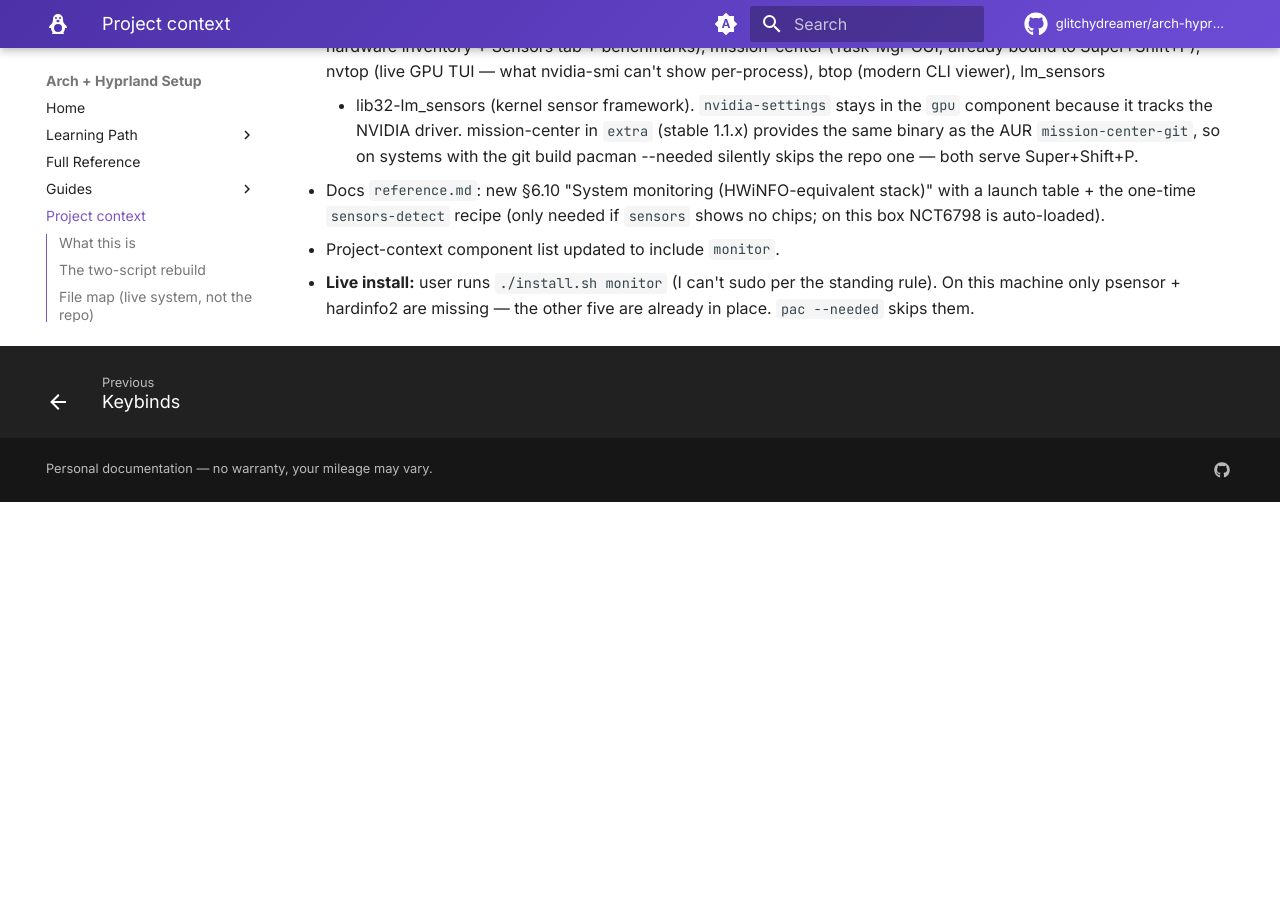
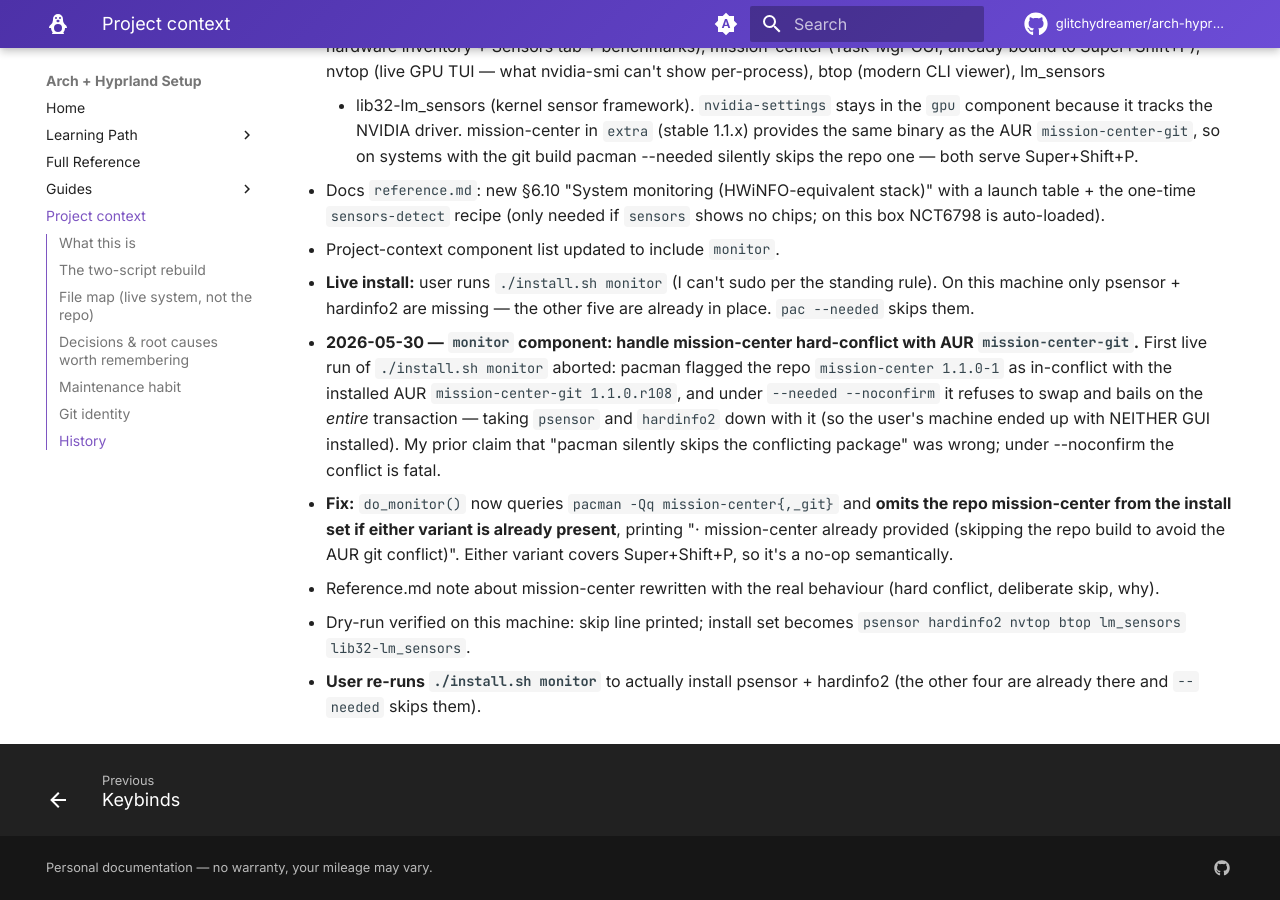
Before and after one commit to glitchydreamer/arch-hyprland-setup, an MkDocs documentation site: the page built from docs/project-context.md, in a window 1280 px wide and 900 px high, scrolled down 11898 px. Built offline with MkDocs 1.6.1 and Material for MkDocs 9.7.7, drawn with Linux system fonts in a browser that asks for light colours; comment, search, counter and statistics services are not loaded; before the commit the page ends 12400 px from its top, so only the background shows below that.

Commit message:
fix(monitor): skip mission-center when -git variant is installed
First live run of `./install.sh monitor` aborted with:

  :: mission-center-1.1.0-1 and mission-center-git-1.1.0.r108...
     are in conflict. Remove mission-center-git? [y/N]
  error: unresolvable package conflicts detected

Under --needed --noconfirm pacman refuses to silently swap the AUR
git build for the repo stable, so the *entire* transaction bails —
taking psensor + hardinfo2 down with mission-center. My earlier
"pacman will skip it" note in reference.md was wrong; the conflict
is fatal under --noconfirm.

do_monitor() now queries pacman for either mission-center or
mission-center-git before adding the repo name to the install set:

  if pacman -Qq mission-center >/dev/null 2>&1 \
     || pacman -Qq mission-center-git >/dev/null 2>&1; then
      say "    · mission-center already provided (skipping ...)"
  else
      pkgs+=(mission-center)
  fi

Either variant covers Super+Shift+P, so this is a no-op semantically.
Reference.md note rewritten with the real behavior. Dry-run verified:
skip message prints, install set is psensor + hardinfo2 + the four
already-present packages (--needed handles those).

Co-Authored-By: Claude Opus 4.7 <noreply@anthropic.com>

```diff
--- a/docs/project-context.md
+++ b/docs/project-context.md
@@ -599,3 +599,22 @@ build_type=workflow`). The deploy now succeeds on every push. (Earlier note that
   - **Live install:** user runs `./install.sh monitor` (I can't sudo per the
     standing rule). On this machine only psensor + hardinfo2 are missing —
     the other five are already in place. `pac --needed` skips them.
+- **2026-05-30 — `monitor` component: handle mission-center hard-conflict with
+  AUR `mission-center-git`.** First live run of `./install.sh monitor` aborted:
+  pacman flagged the repo `mission-center 1.1.0-1` as in-conflict with the
+  installed AUR `mission-center-git 1.1.0.r108`, and under `--needed
+  --noconfirm` it refuses to swap and bails on the *entire* transaction —
+  taking `psensor` and `hardinfo2` down with it (so the user's machine ended
+  up with NEITHER GUI installed). My prior claim that "pacman silently skips
+  the conflicting package" was wrong; under --noconfirm the conflict is fatal.
+  - **Fix:** `do_monitor()` now queries `pacman -Qq mission-center{,_git}` and
+    **omits the repo mission-center from the install set if either variant is
+    already present**, printing "· mission-center already provided (skipping
+    the repo build to avoid the AUR git conflict)". Either variant covers
+    Super+Shift+P, so it's a no-op semantically.
+  - Reference.md note about mission-center rewritten with the real behaviour
+    (hard conflict, deliberate skip, why).
+  - Dry-run verified on this machine: skip line printed; install set becomes
+    `psensor hardinfo2 nvtop btop lm_sensors lib32-lm_sensors`.
+  - **User re-runs `./install.sh monitor`** to actually install psensor +
+    hardinfo2 (the other four are already there and `--needed` skips them).
```
Also changed, not shown: docs/reference.md (+10 -4 lines), 1 other file.
